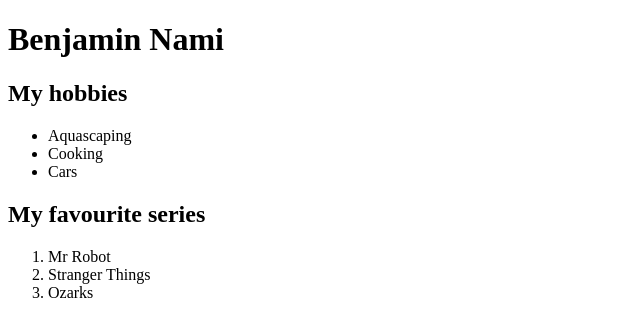
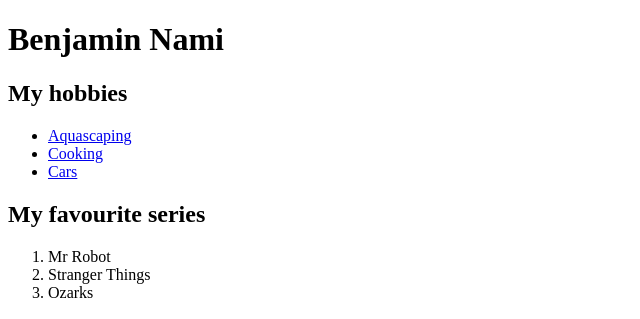
Before and after one commit to peyzman/Wat-weet-wikipedia-467c68d9, a plain HTML site: page index.html in a window 1280 px wide. Shown: the top 319 px of the page, without its empty margins (0-640 px from the left). Drawn offline with Linux system fonts and the light colour scheme.

Commit message:
Uitwerking van de exercise

```diff
--- a/index.html
+++ b/index.html
@@ -12,9 +12,9 @@
 
         <h2>My hobbies</h2>
         <ul>
-            <li>Aquascaping</li>
-            <li>Cooking</li>
-            <li>Cars</li>
+            <li><a href="https://en.wikipedia.org/wiki/Aquascaping">Aquascaping</a></li>
+            <li><a href="https://en.wikipedia.org/wiki/Cooking">Cooking</a></li>
+            <li><a href="https://en.wikipedia.org/wiki/Car">Cars</a></li>
         </ul>
 
         <h2>My favourite series</h2>
@@ -25,7 +25,7 @@
         </ol>
 
         <h2>A Common kingfisher</h2>
-        <img src="image.jpg">
+        <img src="foto.jpg">
 
 
 
```
